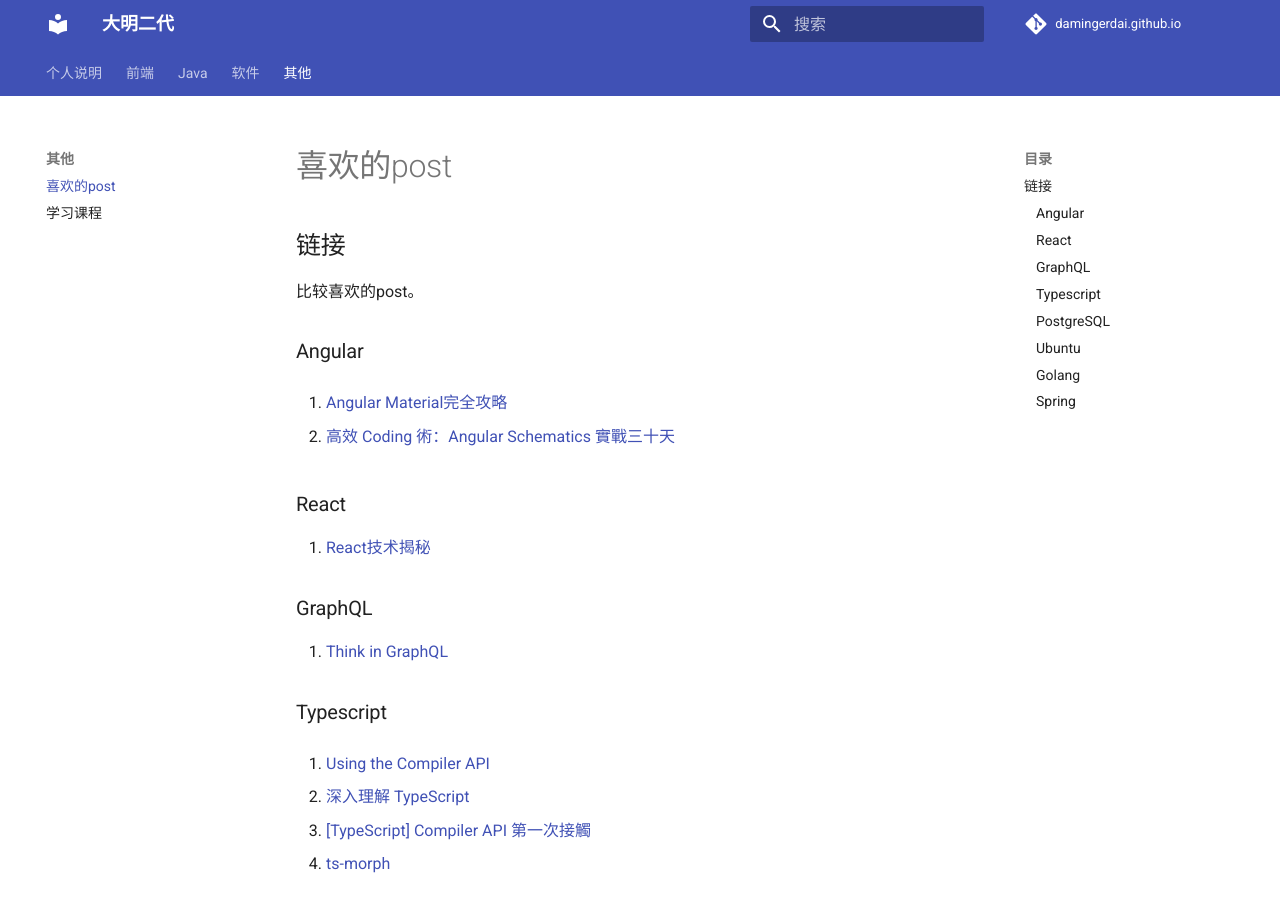
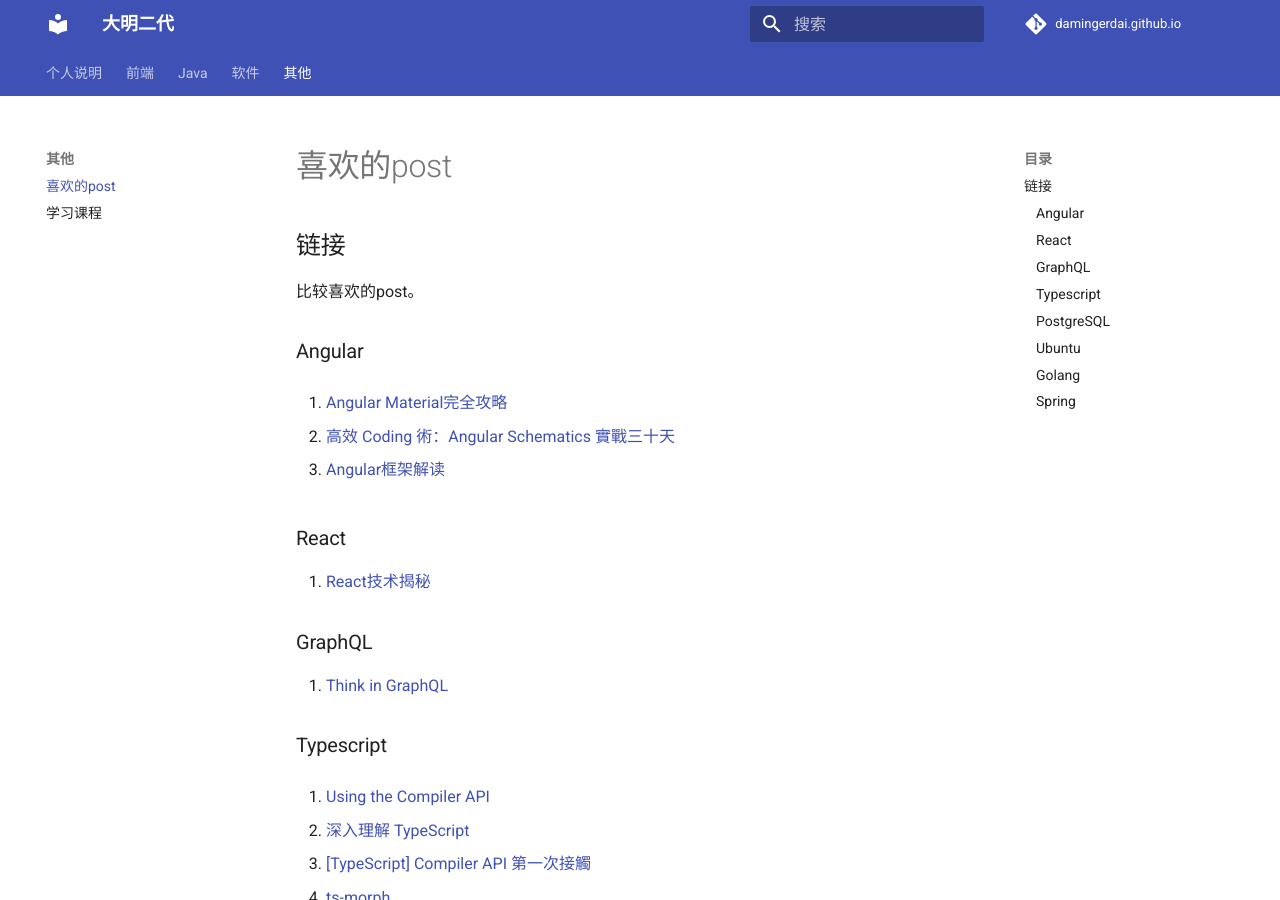
Before and after one commit to damingerdai/damingerdai.github.io, an MkDocs documentation site: the page built from docs/others/link.md, in a window 1280 px wide and 900 px high. Built offline with MkDocs 1.6.1 and Material for MkDocs 9.7.7, drawn with Linux system fonts in a browser that asks for light colours; comment, search, counter and statistics services are not loaded.

Commit message:
docs: 添加《Angular框架解读》

```diff
--- a/docs/others/link.md
+++ b/docs/others/link.md
@@ -7,6 +7,8 @@
 1. [Angular Material完全攻略](https://ithelp.ithome.com.tw/users/20020617/ironman/1263)
 
 2. [高效 Coding 術：Angular Schematics 實戰三十天](https://ithelp.ithome.com.tw/users/20090728/ironman/2149)
+
+3. [Angular框架解读](https://godbasin.github.io/front-end-playground/angular/deep-into-angular/angular-design-0-prestart.html#%E5%89%8D%E7%AB%AF%E6%A1%86%E6%9E%B6)
 
 ### React
 
```
